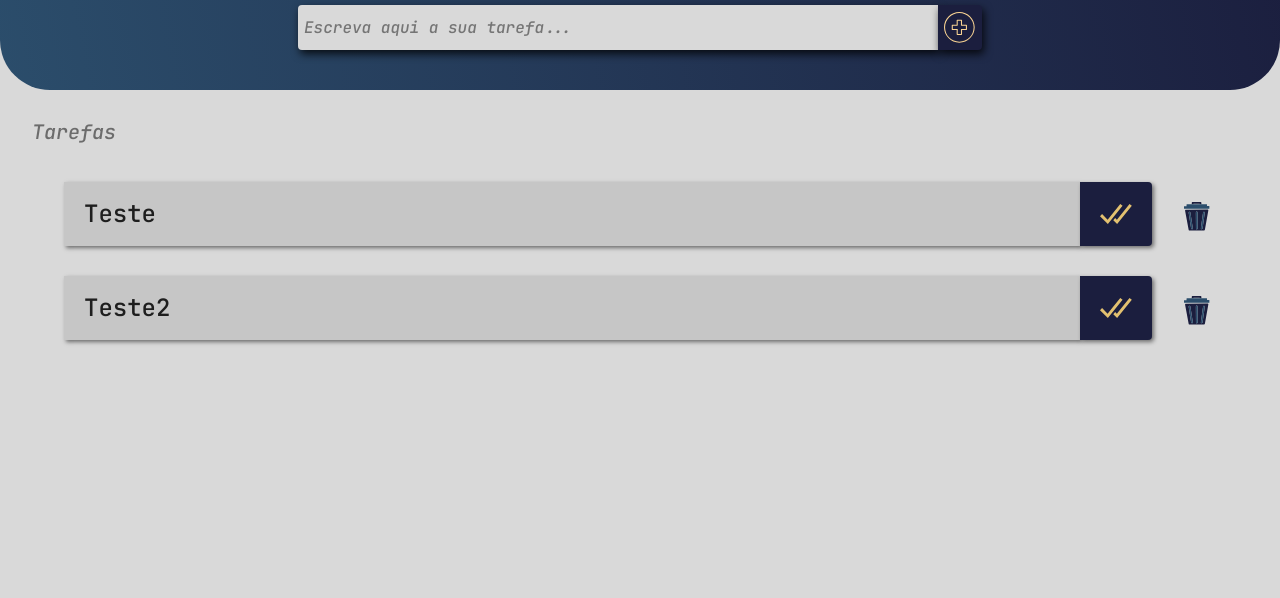
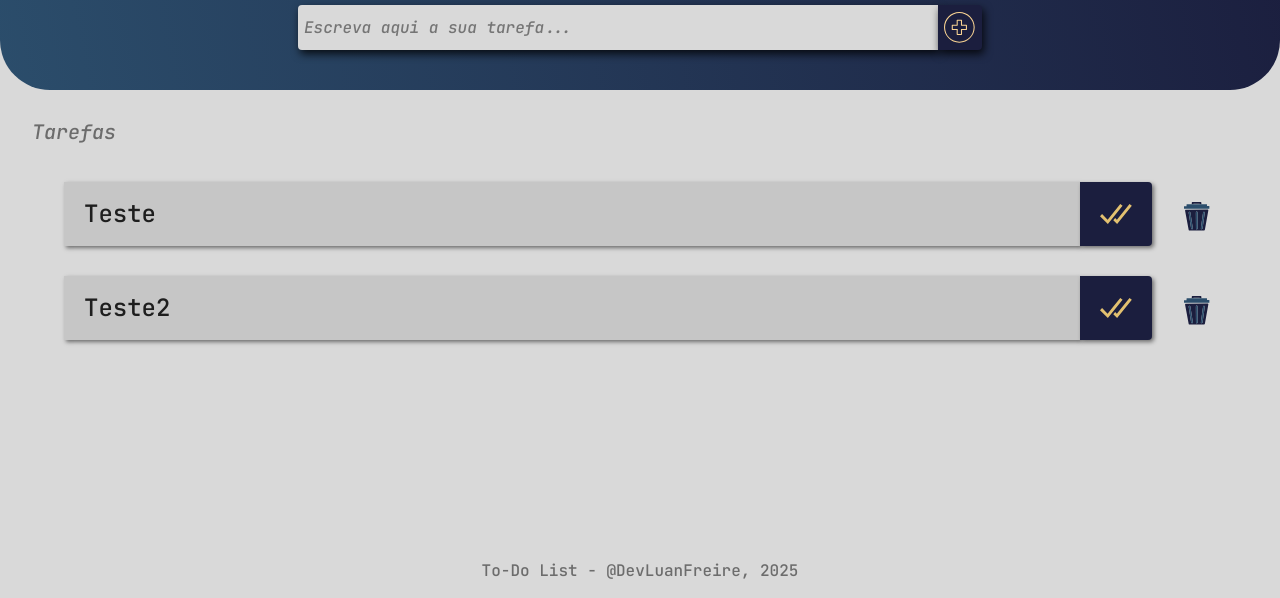
Before and after one commit to luanfreiire/to-do-list, a plain HTML site: page public/index.html in a window 1280 px wide. Shown: the part 202-800 px from the top of the page. Drawn offline with Linux system fonts and the light colour scheme.

Commit message:
style(footer): adicionado e estilizado footer

```diff
--- a/public/css/style.css
+++ b/public/css/style.css
@@ -1,3 +1,4 @@
 @import '../../src/styles/global.css';
 @import '../../src/styles/header.css';
 @import '../../src/styles/main.css';
+@import '../../src/styles/footer.css';
--- a/public/index.html
+++ b/public/index.html
@@ -47,6 +47,10 @@
     </ul>
   </main>
 
+  <footer>
+    <p>To-Do List - @DevLuanFreire, 2025</p>
+  </footer>
+
   <script src="./script.js"></script>
 </body>
 
--- /dev/null
+++ b/src/styles/footer.css
@@ -0,0 +1,6 @@
+footer p {
+  text-align: center;
+  color: rgba(0, 0, 0, 0.5);
+  font: 1rem/1.3 var(--font-main);
+  margin-bottom: 1rem;
+}
--- a/src/styles/global.css
+++ b/src/styles/global.css
@@ -18,8 +18,19 @@
   --font-main: "JetBrains Mono", monospace;
 }
 
+html,
+body {
+  height: 100%;
+}
+
 body {
   background: var(--color-bg);
+  display: flex;
+  flex-direction: column;
+}
+
+main {
+  flex: 1;
 }
 
 img {
```
